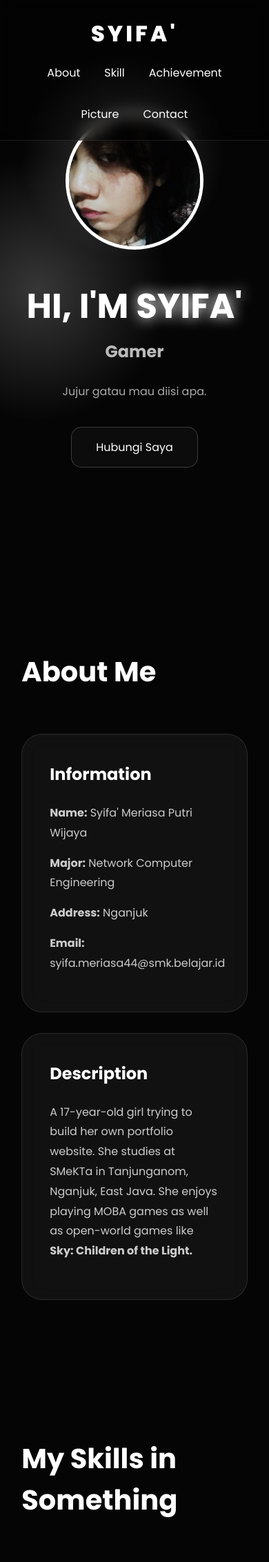
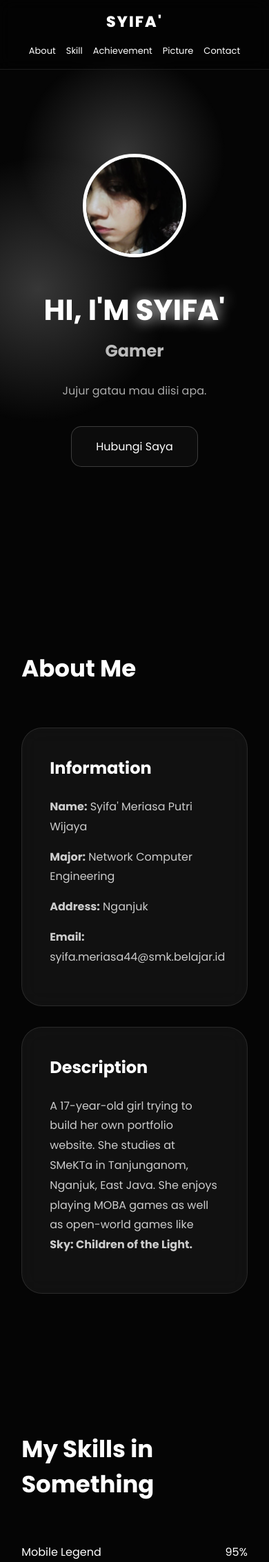
Before and after one commit to amewri4x/porto, a PHP site: page / in a window 390 px wide. Shown: the top 2265 px of the page at 69% size. Run offline with PHP 8.4, Linux system fonts and the light colour scheme.

Commit message:
Update style.css

```diff
--- a/style.css
+++ b/style.css
@@ -375,24 +375,42 @@ footer{
 @media(max-width:900px){
 
   .navbar{
+    padding:15px 5%;
     flex-direction:column;
-    gap:20px;
+    gap:12px;
+  }
+
+  .logo{
+    font-size:22px;
+    letter-spacing:2px;
   }
 
   .navbar ul{
+    gap:15px;
     flex-wrap:wrap;
     justify-content:center;
   }
 
+  .navbar a{
+    font-size:13px;
+  }
+
+  .hero{
+    padding-top:180px;
+  }
+
   .hero h1{
-    font-size:50px;
+    font-size:42px;
+  }
+
+  .profile{
+    width:150px;
+    height:150px;
   }
 
   .title h1{
-    font-size:40px;
+    font-size:34px;
   }
-
-}
 
 .gallery{
   width:100%;
```
